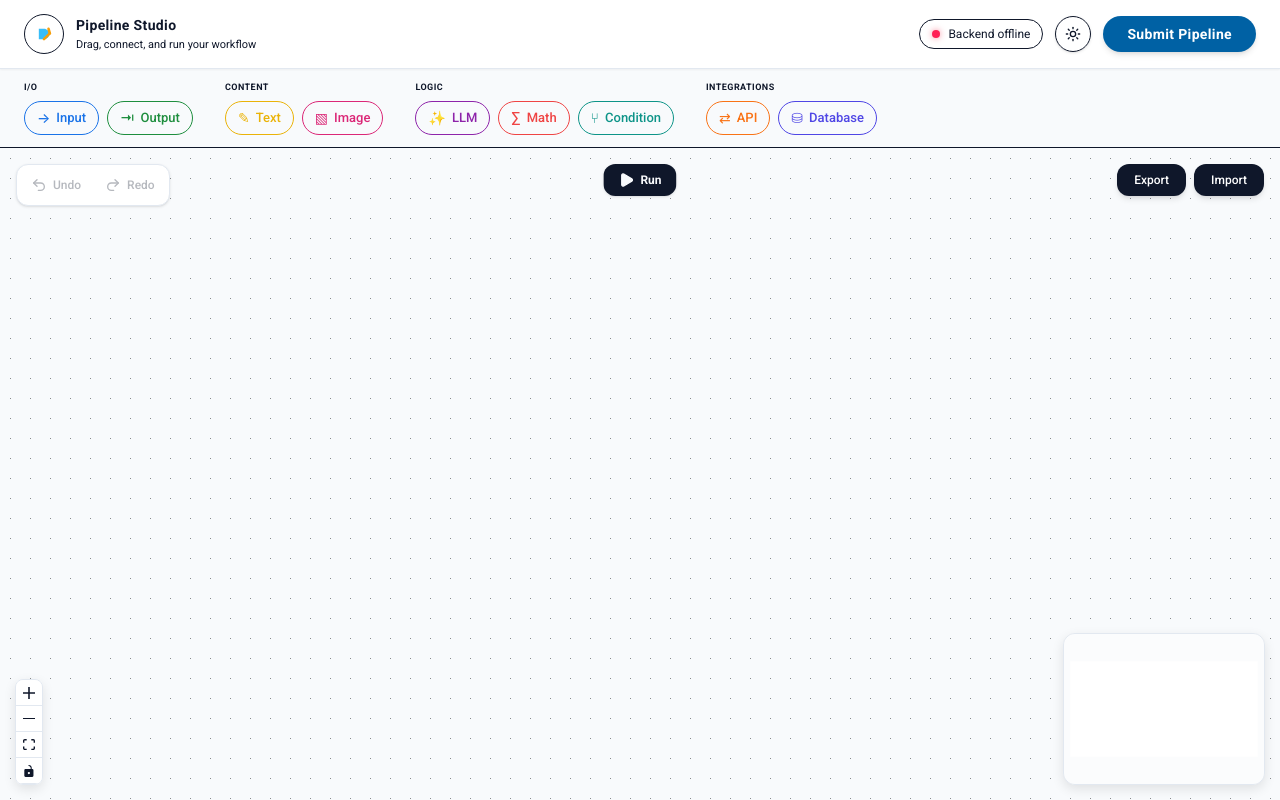
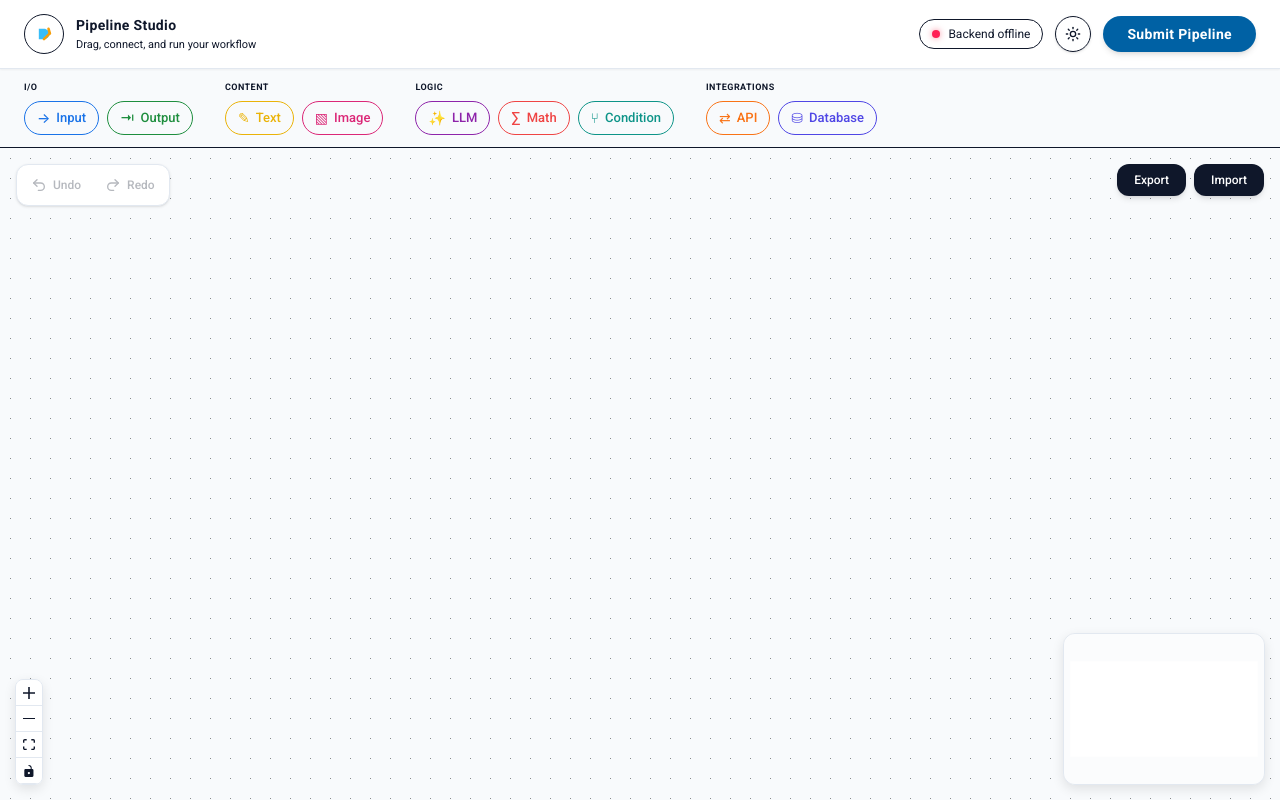
Before and after one commit to Eugenech1988/react-flow-nodes, a React (Vite) app in the folder frontend/: page / in a window 1280 px wide. Built offline with nearby package versions, Linux system fonts and the light colour scheme; no server answers.

Commit message:
execution hide

```diff
--- a/frontend/src/widgets/canvas/Canvas.tsx
+++ b/frontend/src/widgets/canvas/Canvas.tsx
@@ -138,7 +138,7 @@ export const Canvas = () => {
       className="w-full h-full relative bg-[#f1f5f9] dark:bg-[#030712] transition-colors duration-300 [--react-flow__background-color:#cbd5e1] dark:[--react-flow__background-color:#374151]"
     >
       <ImportExportToolbar onExport={exportJSON} onImport={importJSON} />
-      <WorkflowExecutionControl/>
+      {/*<WorkflowExecutionControl/>*/}
 
       <ReactFlowProvider>
         <ReactFlow<PipelineNode, PipelineEdge>
@@ -166,7 +166,7 @@ export const Canvas = () => {
           <MiniMap pannable zoomable />
           <HistoryControls />
         </ReactFlow>
-        <ExecutionLogConsole />
+        {/*<ExecutionLogConsole />*/}
       </ReactFlowProvider>
     </div>
   );
```
